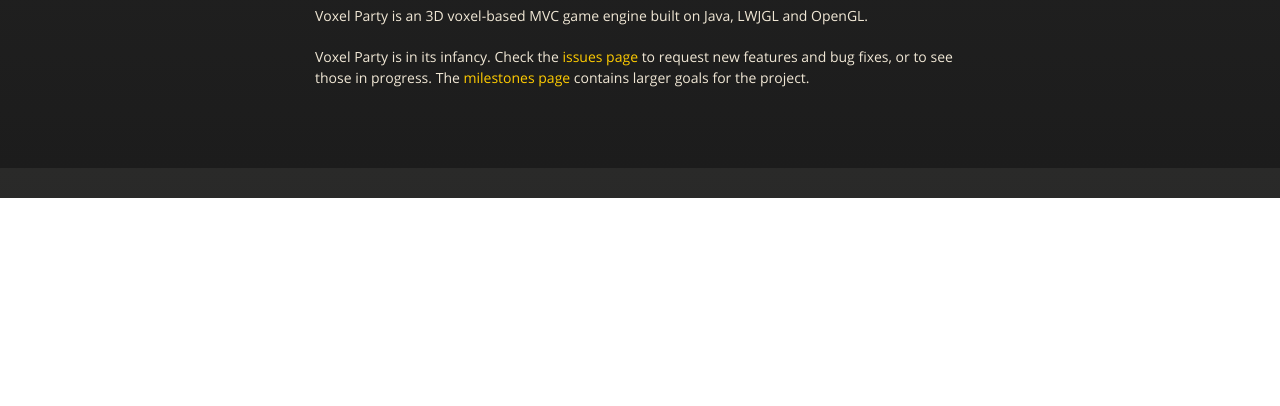
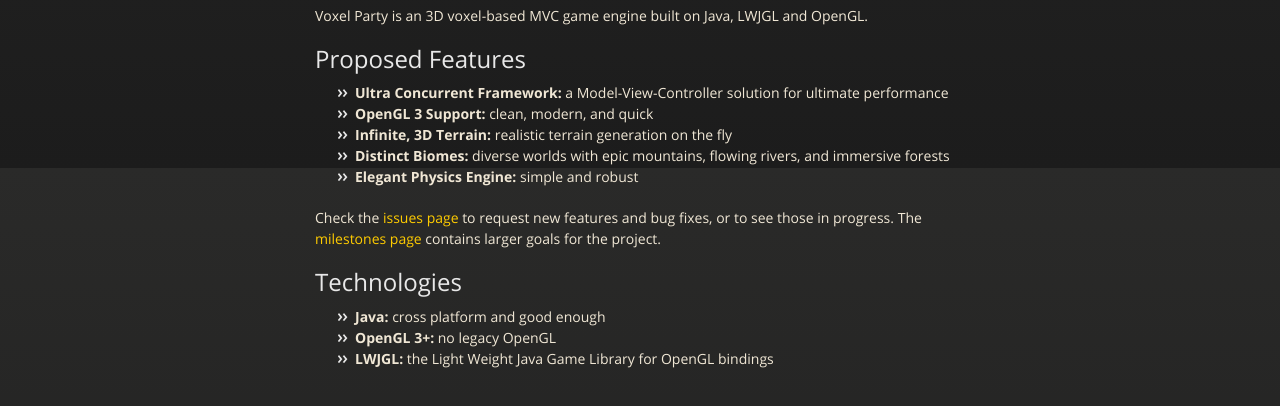
Before and after one commit to aaasen/voxel-party, a plain HTML site: page index.html in a window 1280 px wide. Shown: the part 632-1038 px from the top of the page. Before the commit the page ends 830 px from the top, so only its background shows below. Drawn offline with nearby package versions, Linux system fonts and the light colour scheme.

Commit message:
Create gh-pages branch via GitHub

```diff
--- a/index.html
+++ b/index.html
@@ -44,9 +44,33 @@
 
 <p>Voxel Party is an 3D voxel-based MVC game engine built on Java, LWJGL and OpenGL.</p>
 
-<p>Voxel Party is in its infancy. Check the <a href="https://github.com/aaasen/voxel-party/issues">issues page</a>
+<h2>Proposed Features</h2>
+
+<ul>
+<li>
+<strong>Ultra Concurrent Framework:</strong> a Model-View-Controller solution for ultimate performance</li>
+<li>
+<strong>OpenGL 3 Support:</strong> clean, modern, and quick</li>
+<li>
+<strong>Infinite, 3D Terrain:</strong> realistic terrain generation on the fly</li>
+<li>
+<strong>Distinct Biomes:</strong> diverse worlds with epic mountains, flowing rivers, and immersive forests</li>
+<li>
+<strong>Elegant Physics Engine:</strong> simple and robust</li>
+</ul><p>Check the <a href="https://github.com/aaasen/voxel-party/issues">issues page</a>
 to request new features and bug fixes, or to see those in progress.
 The <a href="https://github.com/aaasen/voxel-party/issues/milestones">milestones page</a> contains larger goals for the project.</p>
+
+<h2>Technologies</h2>
+
+<ul>
+<li>
+<strong>Java:</strong> cross platform and good enough</li>
+<li>
+<strong>OpenGL 3+:</strong> no legacy OpenGL</li>
+<li>
+<strong>LWJGL:</strong> the Light Weight Java Game Library for OpenGL bindings</li>
+</ul>
       </section>
 
     </div>
--- a/params.json
+++ b/params.json
@@ -1 +1 @@
-{"name":"VoxelParty","tagline":"A voxel based MVC game engine for SCIENCE!","body":"![heavily altered screenshot](http://i.imgur.com/LJ8tKi6.png)\r\n\r\n# Voxel Party\r\n\r\nVoxel Party is an 3D voxel-based MVC game engine built on Java, LWJGL and OpenGL.\r\n\r\nVoxel Party is in its infancy. Check the [issues page](https://github.com/aaasen/voxel-party/issues)\r\nto request new features and bug fixes, or to see those in progress.\r\nThe [milestones page](https://github.com/aaasen/voxel-party/issues/milestones) contains larger goals for the project.\r\n","google":"","note":"Don't delete this file! It's used internally to help with page regeneration."}
+{"name":"VoxelParty","tagline":"A voxel based MVC game engine for SCIENCE!","body":"![heavily altered screenshot](http://i.imgur.com/LJ8tKi6.png)\r\n\r\n# Voxel Party\r\n\r\nVoxel Party is an 3D voxel-based MVC game engine built on Java, LWJGL and OpenGL.\r\n\r\n## Proposed Features\r\n  * **Ultra Concurrent Framework:** a Model-View-Controller solution for ultimate performance\r\n  * **OpenGL 3 Support:** clean, modern, and quick\r\n  * **Infinite, 3D Terrain:** realistic terrain generation on the fly\r\n  * **Distinct Biomes:** diverse worlds with epic mountains, flowing rivers, and immersive forests\r\n  * **Elegant Physics Engine:** simple and robust\r\n\r\nCheck the [issues page](https://github.com/aaasen/voxel-party/issues)\r\nto request new features and bug fixes, or to see those in progress.\r\nThe [milestones page](https://github.com/aaasen/voxel-party/issues/milestones) contains larger goals for the project.\r\n\r\n## Technologies\r\n  * **Java:** cross platform and good enough\r\n  * **OpenGL 3+:** no legacy OpenGL\r\n  * **LWJGL:** the Light Weight Java Game Library for OpenGL bindings\r\n","google":"","note":"Don't delete this file! It's used internally to help with page regeneration."}
```
